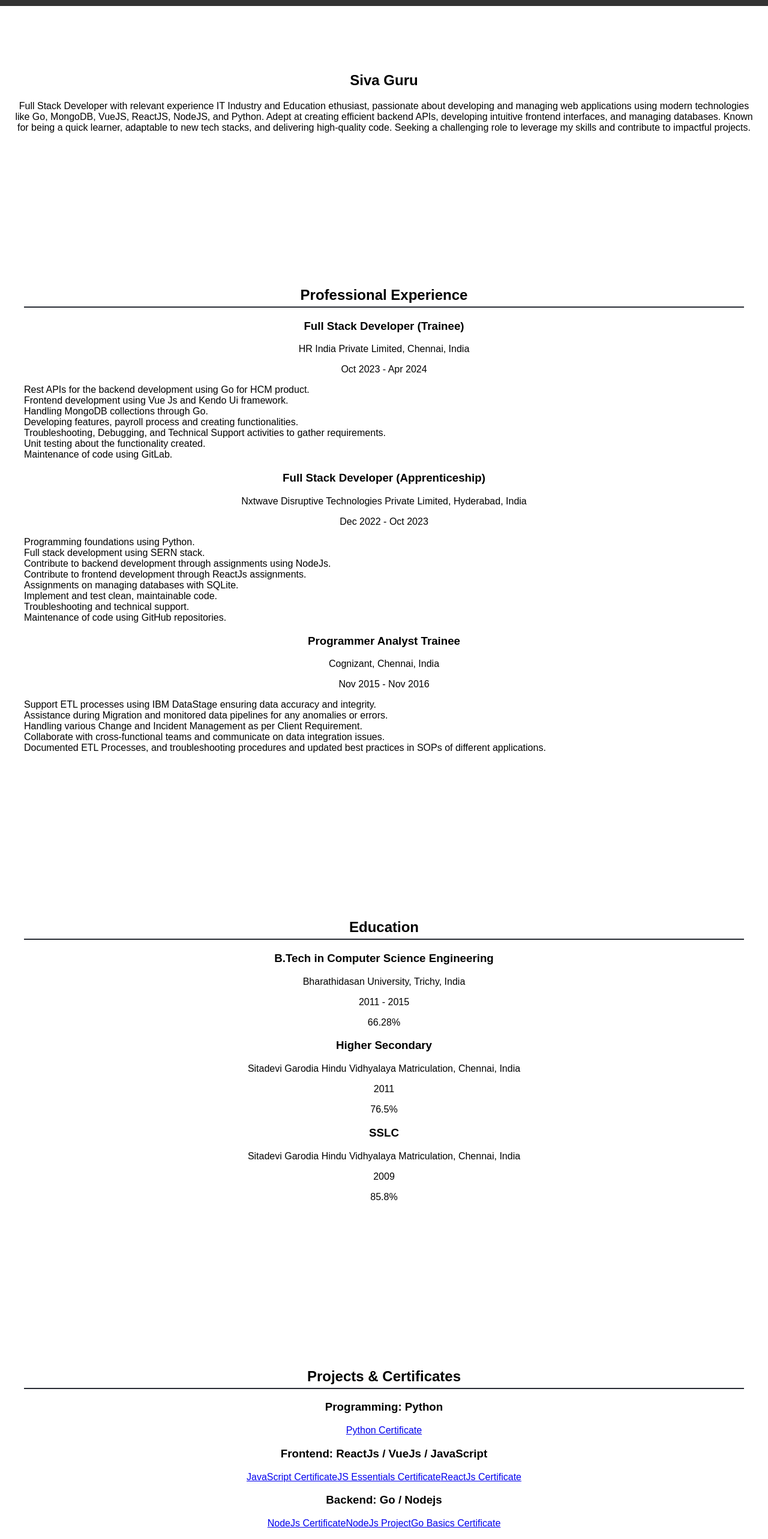
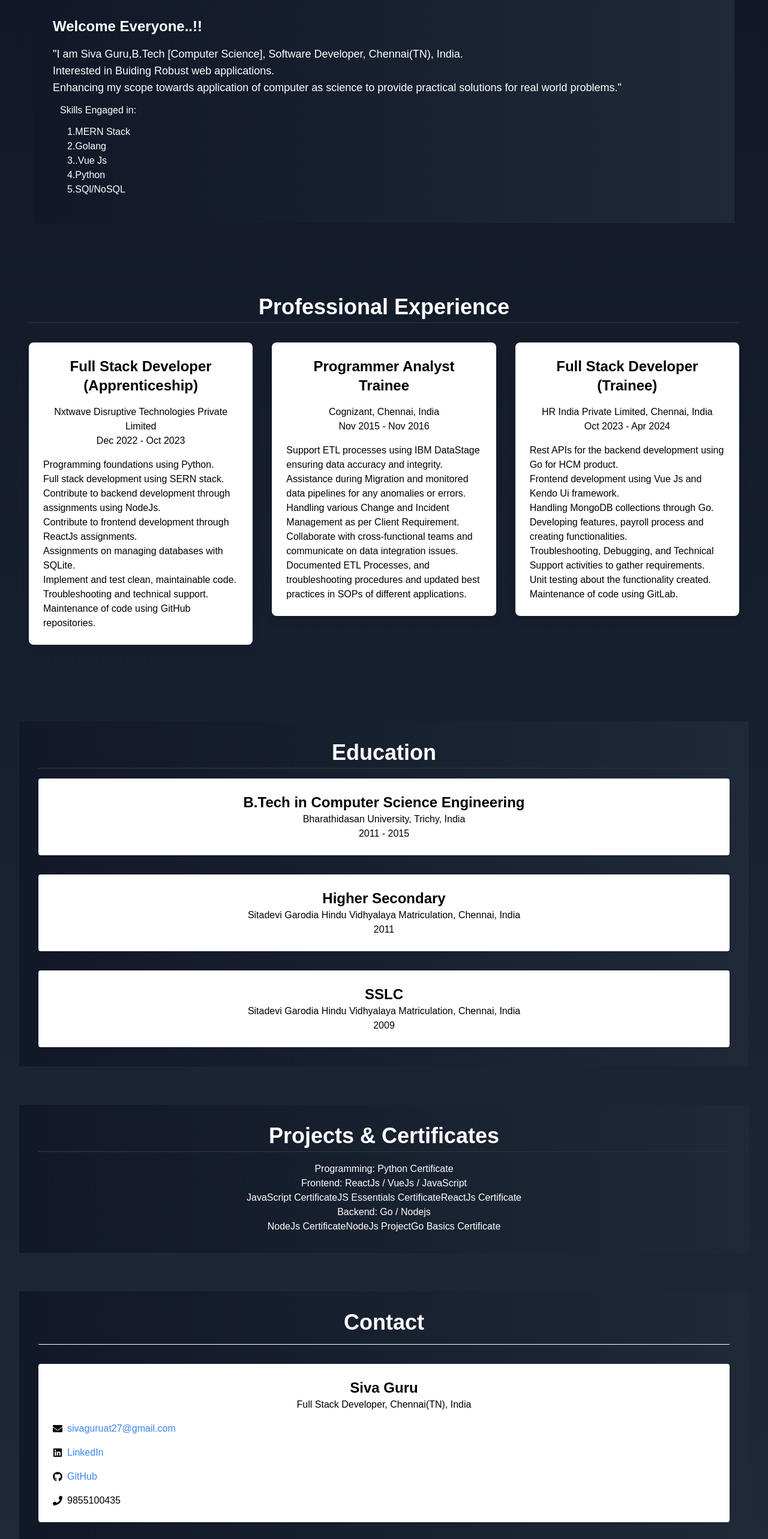
Before and after one commit to Siva27Guru/Siva_Guru_Profile, a React (Create React App) app: page / in a window 1280 px wide. Shown: the part 60-2626 px from the top of the page at 60% size. Built offline with nearby package versions, Linux system fonts and the light colour scheme.

Commit message:
Commit 2

```diff
--- /dev/null
+++ b/postcss.config.js
@@ -0,0 +1,6 @@
+module.exports = {
+  plugins: {
+    tailwindcss: {},
+    autoprefixer: {},
+  },
+}
--- a/src/App.js
+++ b/src/App.js
@@ -1,29 +1,28 @@
 import React from 'react';
-import './App.css';
-
+import Navbar from './components/Navbar';
 import Experience from './components/Experience';
 import Education from './components/Education';
 import Projects from './components/Projects';
-import Navbar from './components/Navbar';
-import Contact from './components/Contact'
+import Contact from './components/Contact';
+import './App.css'; // Remove this import if not using custom CSS
 
 function App() {
   return (
-    <div className="App">
+    <div className="App bg-gradient-to-b from-gray-900 to-gray-800 min-h-screen">
       <Navbar />
-      <section id="home">
+      <section id="home" className="m-4 text-white p-8">
         <Home />
       </section>
-      <section id="experience">
+      <section id="experience" className="text-black p-8">
         <Experience />
       </section>
-      <section id="education">
+      <section id="education" className="p-8">
         <Education />
       </section>
-      <section id="projects">
+      <section id="projects" className="text-white p-8">
         <Projects />
       </section>
-      <section id="contact">
+      <section id="contact" className="p-8">
         <Contact />
       </section>
     </div>
@@ -31,14 +30,24 @@ function App() {
 }
 
 const Home = () => (
-  <header className='home-container'>
-    <h1>Siva Guru</h1>
-    <p>Full Stack Developer with relevant experience IT Industry and Education ethusiast, passionate about developing and managing web applications
-        using modern technologies like Go, MongoDB, VueJS, ReactJS, NodeJS, and Python.
-        Adept at creating efficient backend APIs, developing intuitive frontend interfaces, and managing databases.
-        Known for being a quick learner, adaptable to new tech stacks, and delivering high-quality code.
-        Seeking a challenging role to leverage my skills and contribute to impactful projects.</p>
+  <div>
+  <header className="text-center bg-gradient-to-r from-black-500 to-white-500 m-2 p-8">
+    <h1 className="text-left text-2xl font-bold mb-4">Welcome Everyone..!!</h1>
+    <p className="text-left text-lg">"I am Siva Guru,B.Tech [Computer Science], Software Developer, Chennai(TN), India.<br/>
+    Interested in Buiding Robust web applications.<br/>
+    Enhancing my scope towards application of computer as science to provide practical solutions for real world problems."</p>
+
+    <div className="text-left m-3">
+      <h1>Skills Engaged in:</h1>
+      <ol className='m-3'>
+        <li><span>1.</span>MERN Stack</li>
+        <li><span>2.</span>Golang</li>
+        <li><span>3..</span>Vue Js</li>
+        <li><span>4.</span>Python</li>
+        <li><span>5.</span>SQl/NoSQL</li>
+      </ol>
+    </div>
   </header>
+ </div>
 );
-
 export default App;
--- a/src/components/Contact/index.js
+++ b/src/components/Contact/index.js
@@ -1,15 +1,19 @@
 import React from 'react';
+import { FaLinkedin, FaGithub, FaEnvelope, FaPhone } from 'react-icons/fa';
 
 const Contact = () => (
-  <header>
-    <h1>Contact</h1><hr/>
-    <h1>Siva Guru</h1>
-    <p>Full Stack Developer, Chennai(TN), India</p>
-    <p><a href="mailto:sivaguruat27@gmail.com">sivaguruat27@gmail.com</a></p>
-    <p><a href="https://linkedin.com/in/siva27guru01/">LinkedIn</a></p>
-    <p><a href="https://github.com/Siva27Guru/">GitHub</a></p>
-    <p>9855100435</p>
-  </header>
+  <section className="bg-gradient-to-r from-black-500 to-white-500 p-8">
+    <h1 className='text-4xl font-bold mb-4 text-white'>Contact</h1>
+    <hr className="border-white mb-8"/>
+    <div className="p-6 bg-white rounded shadow hover:shadow-lg transition-shadow duration-300">
+      <h1 className="text-2xl font-semibold">Siva Guru</h1>
+      <p>Full Stack Developer, Chennai(TN), India</p>
+      <p className="flex items-center mt-4"><FaEnvelope className="mr-2" /> <a href="mailto:sivaguruat27@gmail.com" className="text-blue-500">sivaguruat27@gmail.com</a></p>
+      <p className="flex items-center mt-4"><FaLinkedin className="mr-2" /> <a href="https://linkedin.com/in/siva27guru01/" className="text-blue-500">LinkedIn</a></p>
+      <p className="flex items-center mt-4"><FaGithub className="mr-2" /> <a href="https://github.com/Siva27Guru/" className="text-blue-500">GitHub</a></p>
+      <p className="flex items-center mt-4"><FaPhone className="mr-2" /> 9855100435</p>
+    </div>
+  </section>
 );
 
 export default Contact;
--- a/src/components/Education/index.js
+++ b/src/components/Education/index.js
@@ -1,25 +1,22 @@
 import React from 'react';
 
 const Education = () => (
-  <section>
-    <h2>Education</h2>
-    <div>
-      <h3>B.Tech in Computer Science Engineering</h3>
+  <section className="bg-gradient-to-r from-black-500 to-white-500 p-8">
+    <h2 className='text-4xl font-bold mb-4 text-white'>Education</h2>
+    <div className="mb-8 p-6 bg-white rounded shadow hover:shadow-lg transition-shadow duration-300">
+      <h3 className="text-2xl font-semibold">B.Tech in Computer Science Engineering</h3>
       <p>Bharathidasan University, Trichy, India</p>
       <p>2011 - 2015</p>
-      <p>66.28%</p>
     </div>
-    <div>
-      <h3>Higher Secondary</h3>
+    <div className="mb-8 p-6 bg-white rounded shadow hover:shadow-lg transition-shadow duration-300">
+      <h3 className="text-2xl font-semibold">Higher Secondary</h3>
       <p>Sitadevi Garodia Hindu Vidhyalaya Matriculation, Chennai, India</p>
       <p>2011</p>
-      <p>76.5%</p>
     </div>
-    <div>
-      <h3>SSLC</h3>
+    <div className="p-6 bg-white rounded shadow hover:shadow-lg transition-shadow duration-300">
+      <h3 className="text-2xl font-semibold">SSLC</h3>
       <p>Sitadevi Garodia Hindu Vidhyalaya Matriculation, Chennai, India</p>
       <p>2009</p>
-      <p>85.8%</p>
     </div>
   </section>
 );
--- a/src/components/Experience/index.js
+++ b/src/components/Experience/index.js
@@ -1,30 +1,18 @@
 import React from 'react';
 
 const Experience = () => (
-  <section>
-    <h2>Professional Experience</h2>
-    <div>
-      <h3>Full Stack Developer (Trainee)</h3>
-      <p>HR India Private Limited, Chennai, India</p>
-      <p>Oct 2023 - Apr 2024</p>
-      <div>
-      <ul>
-        <li>Rest APIs for the backend development using Go for HCM product.</li>
-        <li>Frontend development using Vue Js and Kendo Ui framework.</li>
-        <li>Handling MongoDB collections through Go.</li>
-        <li>Developing features, payroll process and creating functionalities.</li>
-        <li>Troubleshooting, Debugging, and Technical Support activities to gather requirements.</li>
-        <li>Unit testing about the functionality created.</li>
-        <li>Maintenance of code using GitLab.</li>
-      </ul>
-      </div>
-    </div>
-    <div>
-      <h3>Full Stack Developer (Apprenticeship)</h3>
-      <p>Nxtwave Disruptive Technologies Private Limited, Hyderabad, India</p>
-      <p>Dec 2022 - Oct 2023</p>
-      <ul>
-        <li>Programming foundations using Python.</li>
+  <section className="container mx-auto px-4 py-8">
+    <h2 className="text-white text-4xl font-bold mb-8 text-center">Professional Experience</h2>
+
+    <div className="flex flex-wrap -mx-4">
+      {/* Experience Card 1 */}
+      <div className="w-full md:w-1/2 lg:w-1/3 px-4 mb-8">
+        <div className="bg-white rounded-lg shadow-lg p-6 hover:shadow-xl transition duration-300">
+          <h3 className="text-2xl font-bold mb-4">Full Stack Developer (Apprenticeship)</h3>
+          <p>Nxtwave Disruptive Technologies Private Limited</p>
+          <p>Dec 2022 - Oct 2023</p>
+          <ul className="mt-4">
+          <li>Programming foundations using Python.</li>
         <li>Full stack development using SERN stack.</li>
         <li>Contribute to backend development through assignments using NodeJs.</li>
         <li>Contribute to frontend development through ReactJs assignments.</li>
@@ -32,19 +20,43 @@ const Experience = () => (
         <li>Implement and test clean, maintainable code.</li>
         <li>Troubleshooting and technical support.</li>
         <li>Maintenance of code using GitHub repositories.</li>
-      </ul>
-    </div>
-    <div>
-      <h3>Programmer Analyst Trainee</h3>
-      <p>Cognizant, Chennai, India</p>
-      <p>Nov 2015 - Nov 2016</p>
-      <ul>
-        <li>Support ETL processes using IBM DataStage ensuring data accuracy and integrity.</li>
+          </ul>
+        </div>
+      </div>
+
+      {/* Experience Card 2 */}
+      <div className="w-full md:w-1/2 lg:w-1/3 px-4 mb-8">
+        <div className="bg-white rounded-lg shadow-lg p-6 hover:shadow-xl transition duration-300">
+          <h3 className="text-2xl font-bold mb-4">Programmer Analyst Trainee</h3>
+          <p>Cognizant, Chennai, India</p>
+          <p>Nov 2015 - Nov 2016</p>
+          <ul className="mt-4">
+          <li>Support ETL processes using IBM DataStage ensuring data accuracy and integrity.</li>
         <li>Assistance during Migration and monitored data pipelines for any anomalies or errors.</li>
         <li>Handling various Change and Incident Management as per Client Requirement.</li>
         <li>Collaborate with cross-functional teams and communicate on data integration issues.</li>
         <li>Documented ETL Processes, and troubleshooting procedures and updated best practices in SOPs of different applications.</li>
-      </ul>
+          </ul>
+        </div>
+      </div>
+
+      {/* Experience Card 3 */}
+      <div className="w-full md:w-1/2 lg:w-1/3 px-4 mb-8">
+        <div className="bg-white rounded-lg shadow-lg p-6 hover:shadow-xl transition duration-300">
+          <h3 className="text-2xl font-bold mb-4">Full Stack Developer (Trainee)</h3>
+          <p>HR India Private Limited, Chennai, India</p>
+          <p>Oct 2023 - Apr 2024</p>
+          <ul className="mt-4">
+          <li>Rest APIs for the backend development using Go for HCM product.</li>
+        <li>Frontend development using Vue Js and Kendo Ui framework.</li>
+        <li>Handling MongoDB collections through Go.</li>
+        <li>Developing features, payroll process and creating functionalities.</li>
+        <li>Troubleshooting, Debugging, and Technical Support activities to gather requirements.</li>
+        <li>Unit testing about the functionality created.</li>
+        <li>Maintenance of code using GitLab.</li>
+          </ul>
+        </div>
+      </div>
     </div>
   </section>
 );
--- a/src/components/Projects/index.js
+++ b/src/components/Projects/index.js
@@ -1,11 +1,11 @@
 import React from 'react';
 
 const Projects = () => (
-  <section>
-    <h2>Projects & Certificates</h2>
+  <section className="bg-gradient-to-r from-black-500 to-white-500 p-8">
+    <h2 className='text-4xl font-bold mb-4'>Projects & Certificates</h2>
     <div>
-      <h3>Programming: Python</h3>
-      <a href="https://certificates.ccbp.in/intensive/programming-foundations?id=MDGHJSWNSM">Python Certificate</a>
+      <h3>Programming:<span><a href="https://certificates.ccbp.in/intensive/programming-foundations?id=MDGHJSWNSM"> Python Certificate</a></span></h3>
+
     </div>
     <div>
       <h3>Frontend: ReactJs / VueJs / JavaScript</h3>
--- a/src/index.css
+++ b/src/index.css
@@ -11,3 +11,7 @@ code {
   font-family: source-code-pro, Menlo, Monaco, Consolas, 'Courier New',
     monospace;
 }
+
+@tailwind base;
+@tailwind components;
+@tailwind utilities;
--- /dev/null
+++ b/tailwind.config.js
@@ -0,0 +1,10 @@
+/** @type {import('tailwindcss').Config} */
+module.exports = {
+  content: [
+    "./src/**/*.{js,jsx,ts,tsx}",
+  ],
+  theme: {
+    extend: {},
+  },
+  plugins: [],
+}
```
Also changed, not shown: package.json (+7 -0 lines), 1 other file (tests, documents, lock files or other folders).
